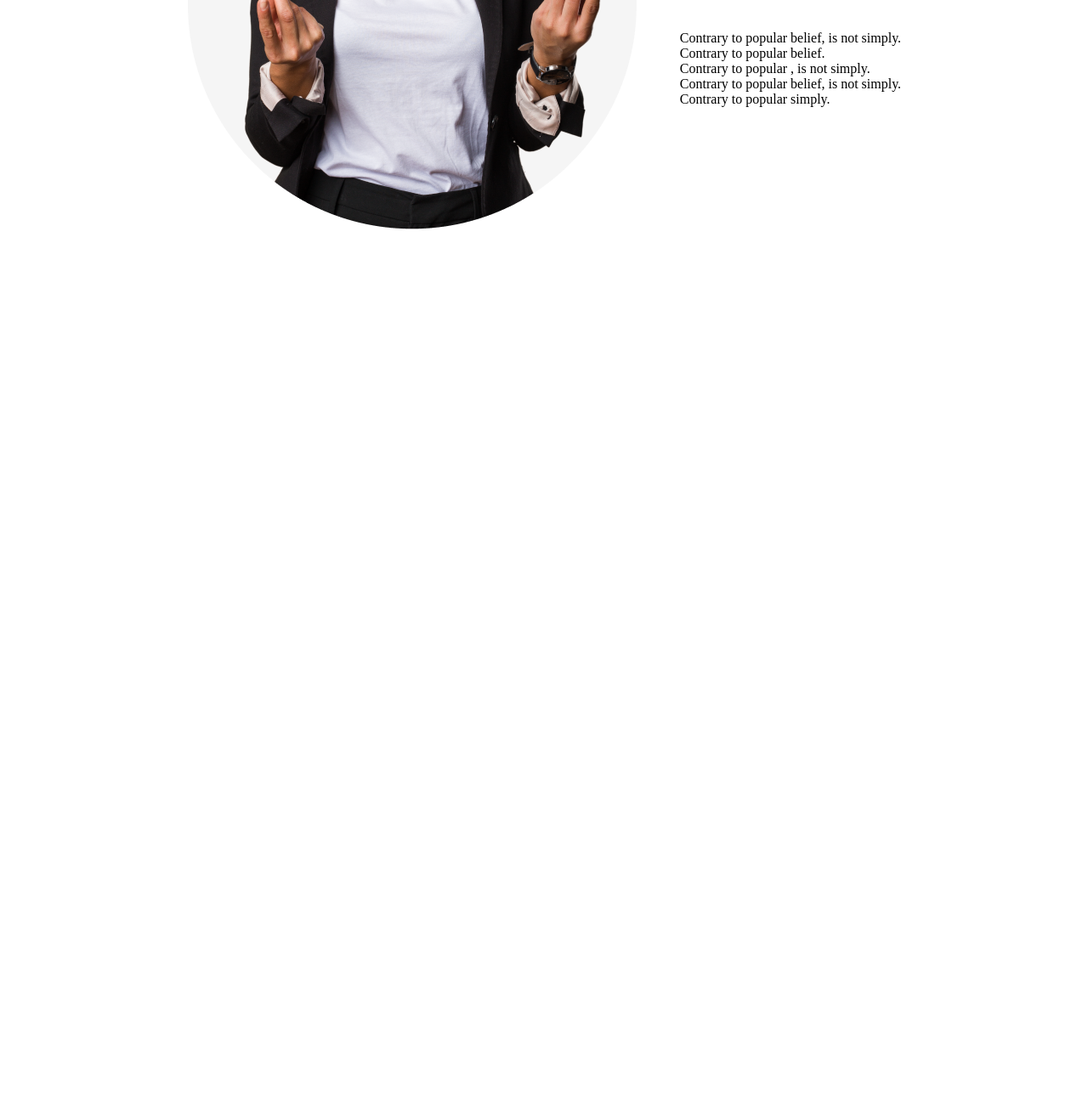
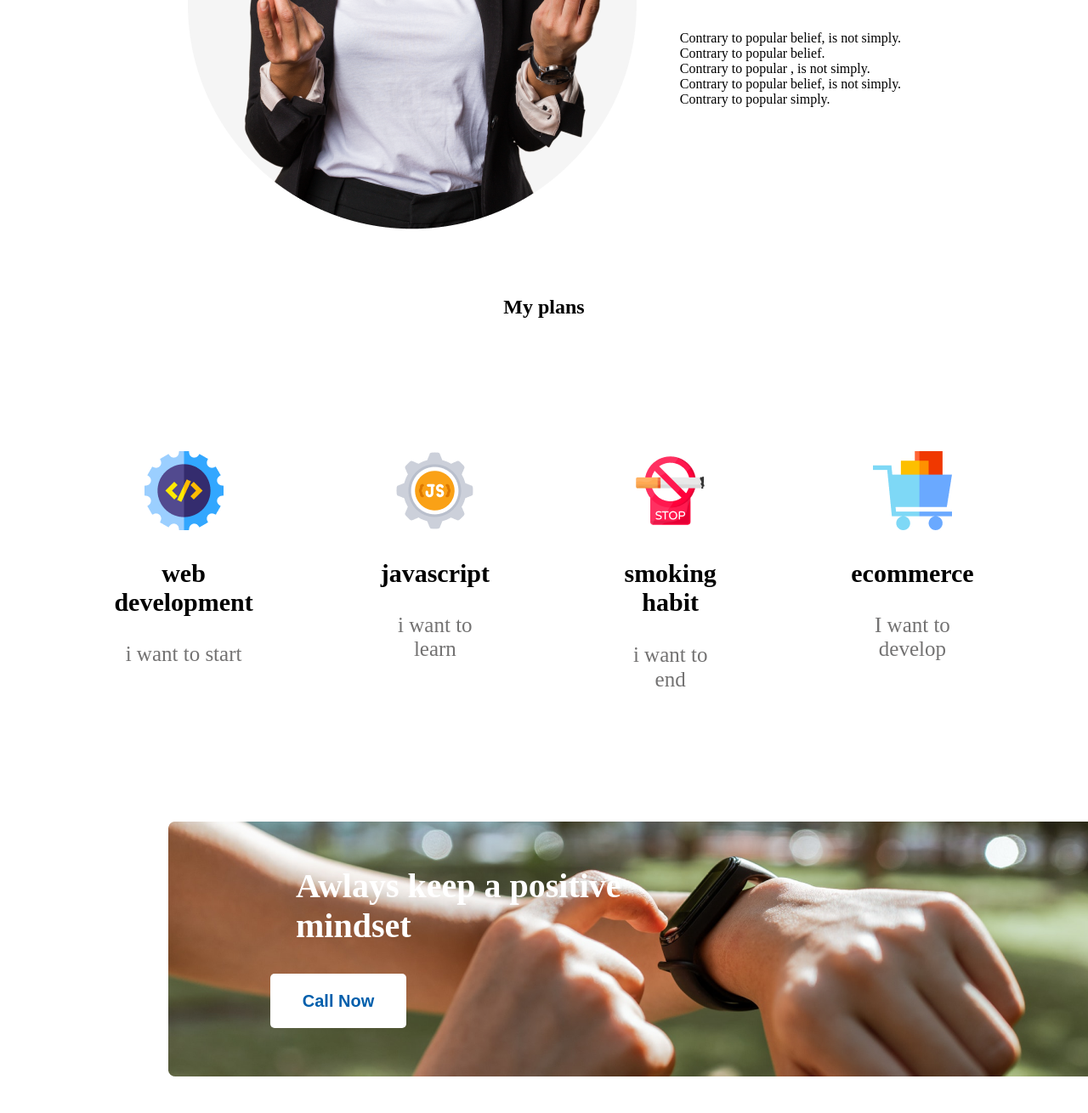
Before and after one commit to Hasan-Mahadi/a-web-site-1, a plain HTML site: page index.html in a window 1280 px wide. Shown: the part 1492-2802 px from the top of the page at 85% size. Before the commit the page ends 1774 px from the top, so only its background shows below. Drawn offline with Linux system fonts and the light colour scheme.

Commit message:
added 4th step Alhamdulillah

```diff
--- a/index.html
+++ b/index.html
@@ -39,14 +39,65 @@
         <div>
             <h2 class="hj">My failures of previous year</h2>
             <br>
-            <p class="jg">Contrary to popular belief, Lorem Ipsum is not<br> simply random text. It has roots in a piece of<br> classical Latin literature from 45 BC, making it over <br>2000 years old. Richard McClintock.</p>
+            <p class="jg">Contrary to popular belief, Lorem Ipsum is not<br> simply random text. It has roots in a piece
+                of<br> classical Latin literature from 45 BC, making it over <br>2000 years old. Richard McClintock.</p>
             <br>
-            <P class="kj">Contrary to popular belief, is not simply.<br>Contrary to popular belief.<br>Contrary to popular , is not simply.<br>Contrary to popular belief, is not simply.<br>Contrary to popular simply.</P>
+            <P class="kj">Contrary to popular belief, is not simply.<br>Contrary to popular belief.<br>Contrary to
+                popular , is not simply.<br>Contrary to popular belief, is not simply.<br>Contrary to popular simply.
+            </P>
+        </div>
+
+    </section>
+
+
+    <br>
+
+
+    <br>
+
+
+    <br>
+    <!-- third-steps -->
+
+    <section>
+        <h2 class="yy">My plans</h2>
+        <div class="kkk">
+            <div>
+                <img src="styles/images/icons/web.png" alt="">
+                <p class="tt">web development</p>
+                <p class="ds">i want to start</p>
+            </div>
+
+            <div>
+                <img src="styles/images/icons/js.png" alt="">
+                <p class="jt">javascript</p>
+                <p class="jd">i want to learn</p>
+            </div>
+
+            <div>
+                <img src="styles/images/icons/smoke.png" alt="">
+                <p class="st">smoking habit</p>
+                <p class="sd">i want to end</p>
+            </div>
+
+            <div>
+                <img src="styles/images/icons/ecom.png" alt="">
+                <p class="et"> ecommerce</p>
+                <p class="ed">I want to develop</p>
+            </div>
         </div>
 
 
+    </section>
 
+    <!-- 4th steps -->
+    <section>
+        <div class="bk">
+            <h2 class="ap">Awlays keep a positive<br> mindset</h2>
+            <p class="cn"><button class="bt">Call Now</button> </p>
+        </div>
     </section>
+
 </body>
 
 </html>
--- a/styles/a web site.css
+++ b/styles/a web site.css
@@ -43,7 +43,7 @@
     height: 808px;
 }
 
-/* 2nd dd*/
+/* 2nd steps*/
 .oop {
     display: flex;
     padding-left: 15%;
@@ -79,3 +79,110 @@
     top: 1434px;
     padding: 8%;
 }
+
+/* 3rd steps */
+
+.yy {
+    text-align: center;
+    margin-bottom: 30px;
+}
+
+.kkk {
+    display: flex;
+    gap: 150px;
+    text-align: center;
+    padding: 10%;
+
+}
+
+.tt {
+    font-weight: 700;
+    font-size: 30px;
+}
+
+.ds {
+    font-weight: 500;
+    font-size: 25px;
+    color: #737272;
+}
+
+.jt {
+    font-weight: 700;
+    font-size: 30px;
+
+}
+
+.jd {
+    font-weight: 500;
+    font-size: 25px;
+    color: #737272;
+}
+
+.st {
+    font-weight: 700;
+    font-size: 30px;
+
+}
+
+.sd {
+    font-size: 25px;
+    line-height: 29px;
+    color: #737272;
+}
+
+.et {
+    font-weight: 700;
+    font-size: 30px;
+}
+
+.ed {
+    font-weight: 500;
+    font-size: 25px;
+    color: #737272;
+}
+
+/* 4th steps */
+
+.ap {
+    margin-right:150px;
+    font-weight: 700;
+    font-size: 40px;
+    padding-left:130px;
+    color: #FFFFFF;
+}
+
+.cn {
+
+    padding-left: 100px;
+    font-weight: 600;
+    font-size: 20px;
+}
+
+.bt {
+    font-weight: 600;
+    font-size: 20px;
+    line-height: 23px;
+    text-align: center;
+    color: #005FAC;
+    background: #FFFFFF;
+    border-radius: 5px;
+    width: 160px;
+    height: 64px;
+    border: 0;
+}
+
+.bk {
+    margin-left: 190px;
+
+
+    background-image: url('../images/watch.png');
+    background-repeat: no-repeat;
+    width: 1140px;
+    height: 300px;
+    left: 230px;
+    top: 2221.96px;
+    border-radius: 8px;
+    padding: 20px;
+
+
+}
```
Also changed, not shown: styles/images/banner/banner1.png (added), styles/images/banner/banner2.png (added), styles/images/banner/banner3.png (added), styles/images/gradient1.png (added), styles/images/gradient2.png (added), styles/images/gradient3.png (added), styles/images/icons/ecom.png (added), styles/images/icons/fb.png (added), styles/images/icons/js.png (added), styles/images/icons/smoke.png (added), styles/images/icons/twitter.png (added), styles/images/icons/web.png (added), styles/images/icons/youtube.png (added), styles/images/person.png (added), 1 more files.
